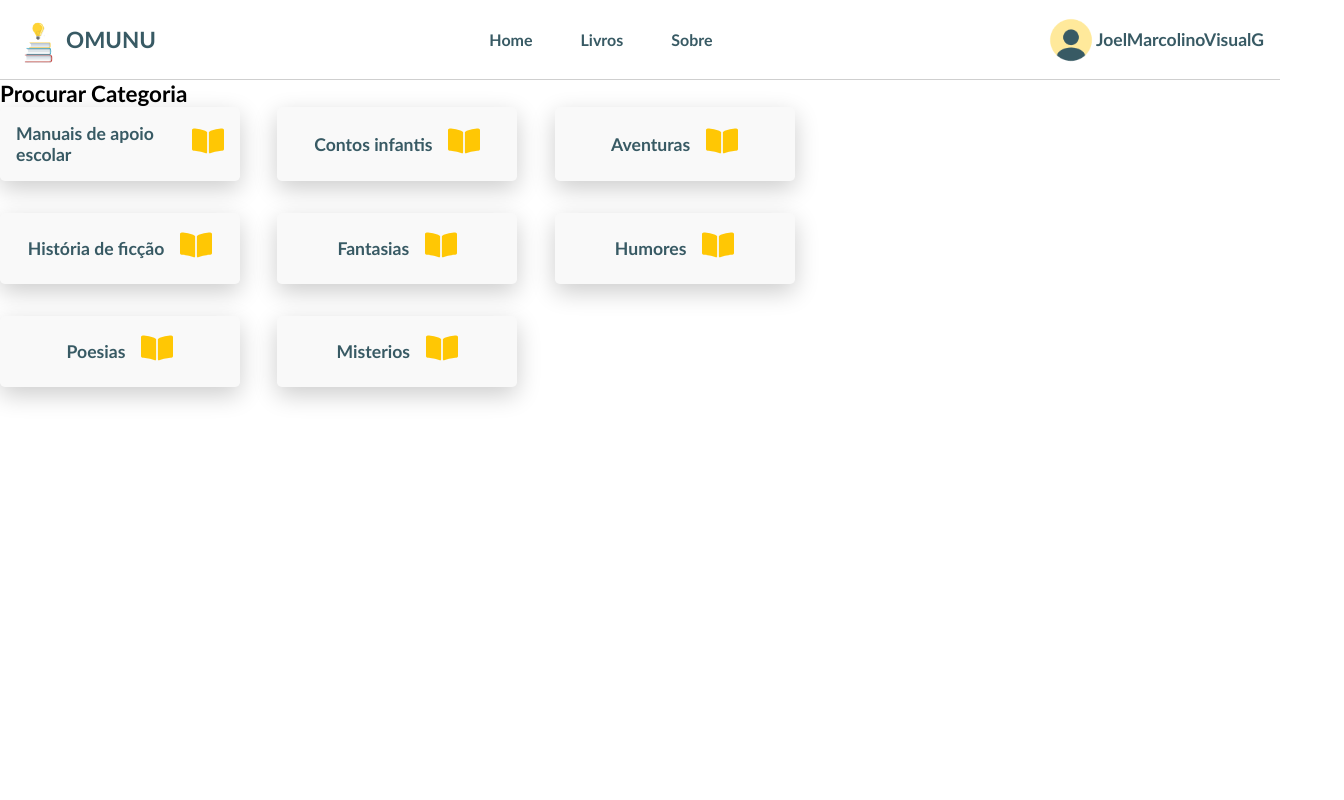
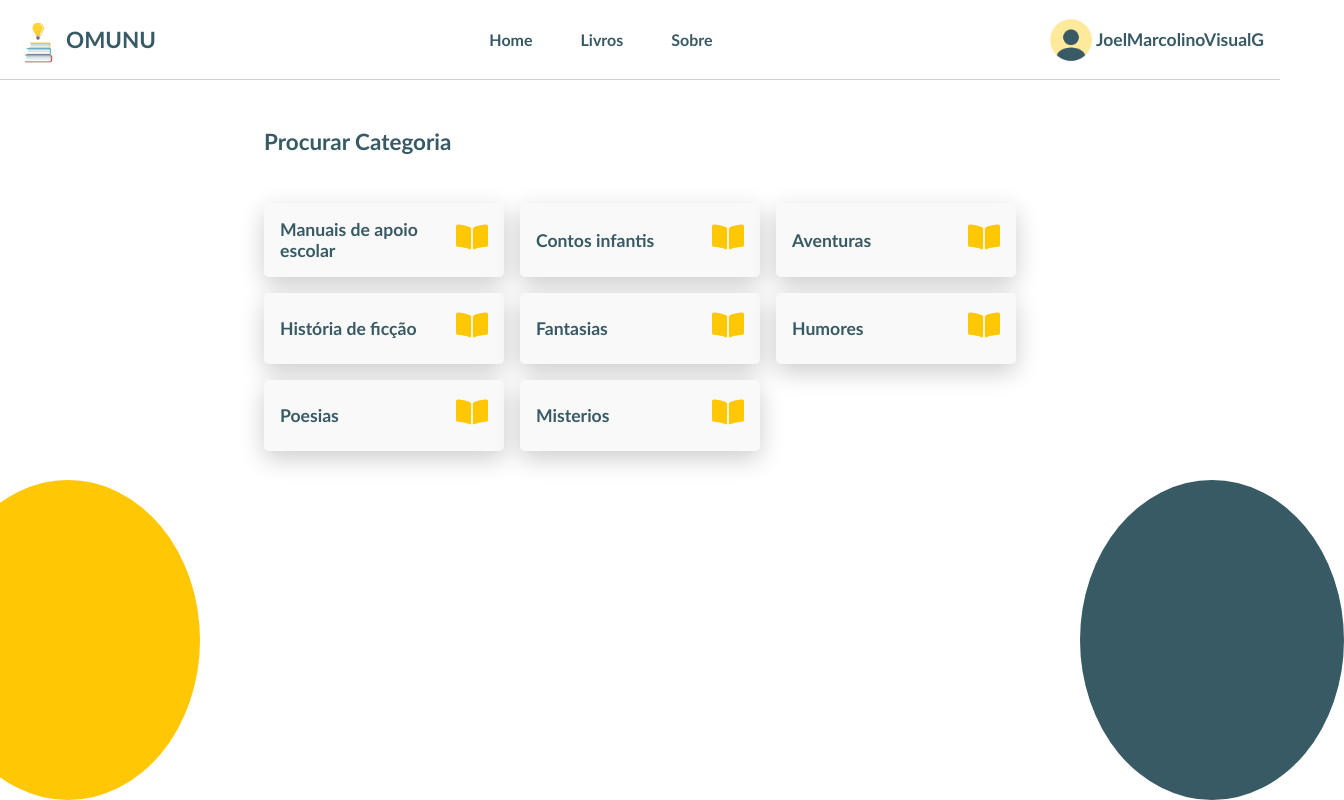
Before and after one commit to mauriciocosta404/OMUNU, a Next.js app: page /livros in a window 1280 px wide. Shown: the whole page, 1344 px wide, since content can reach past the window. Built offline with nearby package versions, Linux system fonts and the light colour scheme.

Commit message:
feat: listando os livros

```diff
--- a/src/components/bookCategory/styles.ts
+++ b/src/components/bookCategory/styles.ts
@@ -2,9 +2,9 @@ import styled from "styled-components";
 
 export const Container=styled.div`
     display: flex;
-    gap:1rem;
+
     align-items: center;
-    justify-content: center;
+    justify-content: space-between;
     background-color: #f9f9f9;
     box-shadow:0 .5rem 1.5rem rgba(0,0,0,0.2);
     width: 15rem;
--- a/src/views/books/index.tsx
+++ b/src/views/books/index.tsx
@@ -12,6 +12,10 @@ const Books=()=>{
             bollTop={false}
             />
 
+            <S.Wrapper>
+                <S.BollTopContainer/>
+
+                <S.BooksContainer>
                     <h2>Procurar Categoria</h2>
                     <S.Books>
                         {
@@ -20,6 +24,10 @@ const Books=()=>{
                             )
                         }
                     </S.Books>
+                </S.BooksContainer>
+
+                <S.BollBottomContainer/>
+            </S.Wrapper>
         </S.Container>
     )
 }
--- a/src/views/books/styles.ts
+++ b/src/views/books/styles.ts
@@ -4,9 +4,34 @@ export const Container=styled.div`
 
 `;
 
+export const Wrapper=styled.div`
+    display: flex;
+    `;
+
+export const BooksContainer=styled.div`
+    h2{
+        margin:3rem 0;
+        color:#385A64;
+    }
+`;
+
 export const Books=styled.div`
     max-width: 50rem;
     display:grid;
     grid-template-columns: repeat(auto-fit,minmax(15rem,1fr));
-    gap:2rem;
+    gap:1rem;
 `;
+
+
+export const BollTopContainer=styled.div`
+    background-color: #FFC704;
+    position: relative;
+    top: 25rem;right:4rem;
+    width: 20rem; height: 20rem;
+    border-radius: 50%;
+`;
+
+export const BollBottomContainer=styled(BollTopContainer)`
+    background-color: #385A64;
+    left:4rem;
+`;
```
Lines whose indentation alone changed are shown as unchanged.
